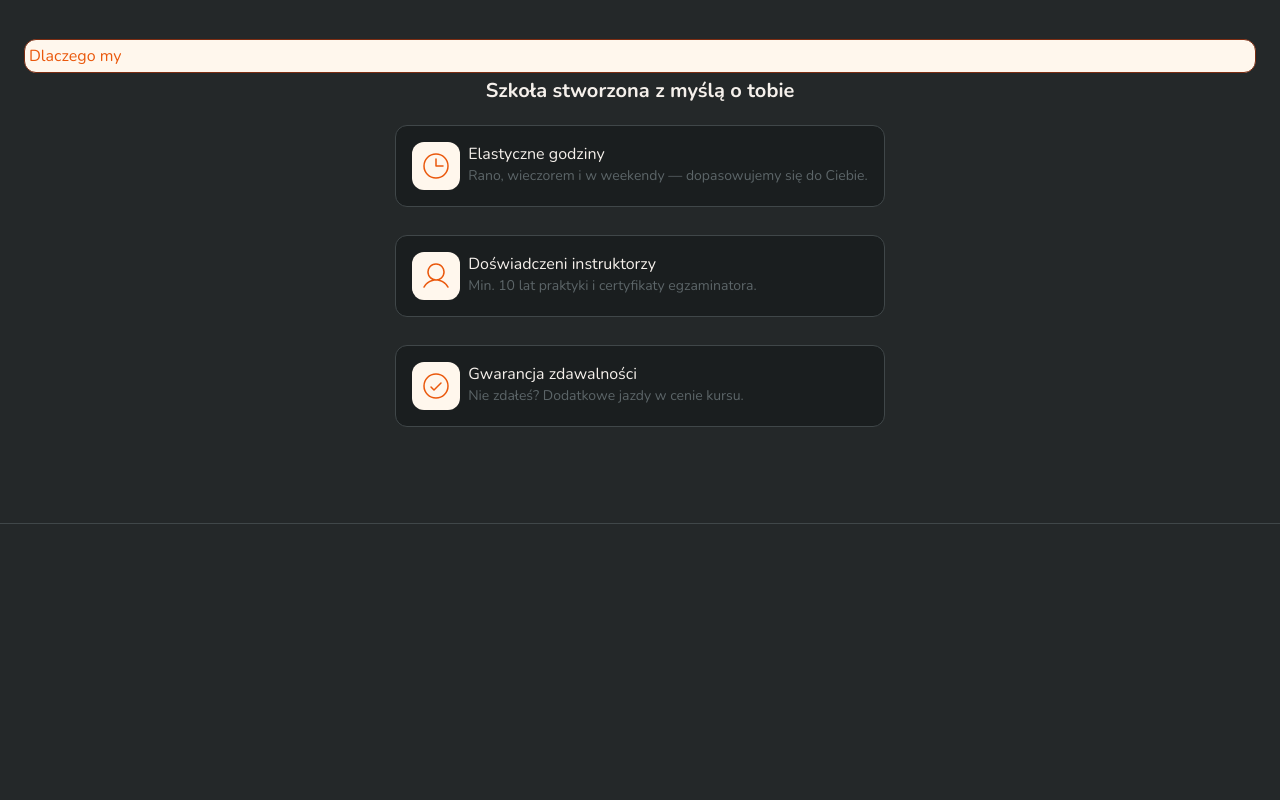
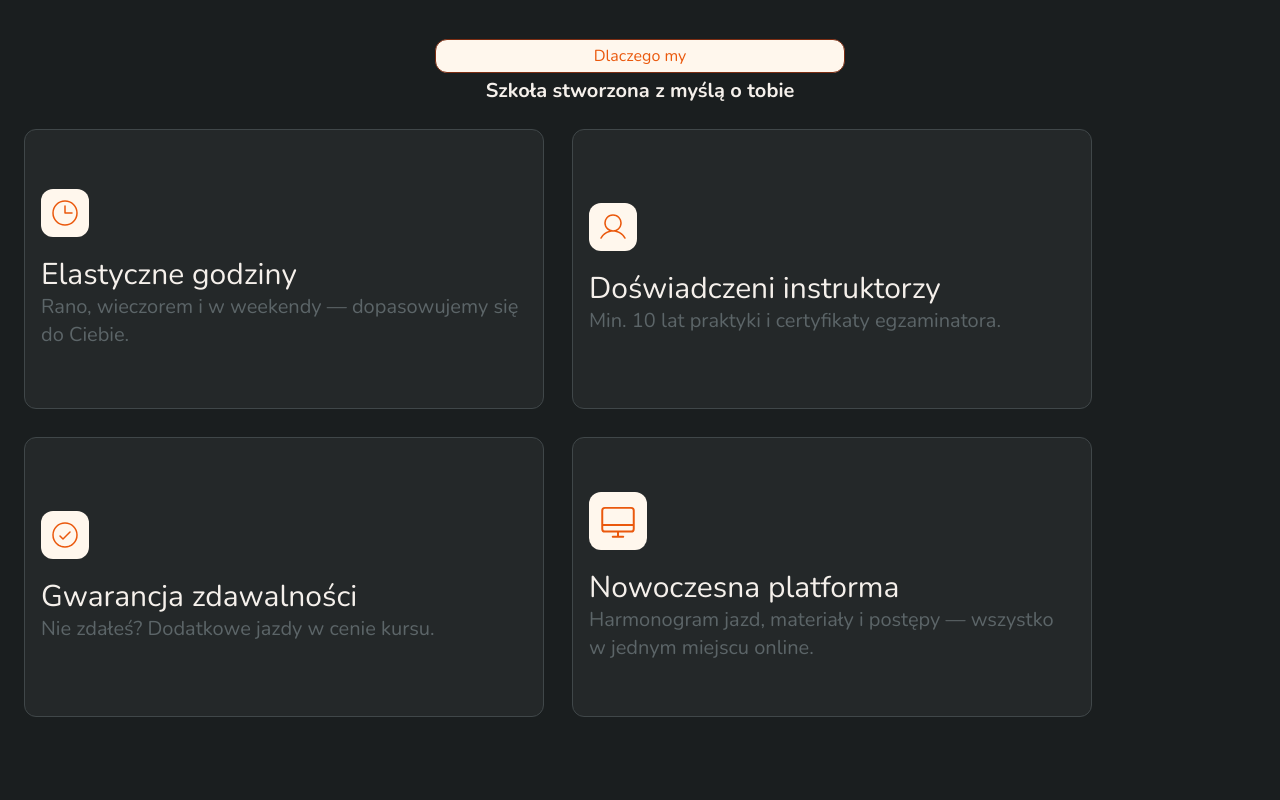
Before and after one commit to NeX0uSman/AkihariDemo, a Next.js app: page /landing in a window 1280 px wide. Shown: the part 980-1780 px from the top of the page. Built offline with nearby package versions, Linux system fonts and the light colour scheme.

Commit message:
whyus for pc Ready

```diff
--- a/src/app/components/Hero.tsx
+++ b/src/app/components/Hero.tsx
@@ -6,7 +6,7 @@ const Hero = () => {
   return (
     <section className="h-auto bg-(--bg-tertiary) w-full">
       {/*All page wrapper */}
-      <section className="flex flex-col gap-7 items-center justify-around md:w-[70vw] w-full py-16 px-6 md:py-24 mx-auto flex-1 md:flex-row border-b border-(--border)">
+      <section className="flex flex-col gap-7 items-center justify-around md:w-[70vw] w-full py-16 px-6 md:py-24 mx-auto flex-1 md:flex-row">
         {/* Левая колонка */}
         <div className="flex flex-col items-start gap-5 md:w-[30vw]">
           <div className="flex flex-row justify-center items-center bg-(--pill-bg) border border-(--pill-border) rounded-full text-xs md:text-xl font-medium">
--- a/src/app/components/WhyUs.tsx
+++ b/src/app/components/WhyUs.tsx
@@ -1,13 +1,12 @@
 "use client";
-import { CheckCircleIcon, ClockIcon, UserIcon } from "@phosphor-icons/react";
+import { CheckCircleIcon, ClockIcon, DesktopIcon, UserIcon } from "@phosphor-icons/react";
 import React from "react";
 
 const WhyUs = () => {
   return (
-    <section className="flex flex-col items-center gap-4 bg-(--bg-tertiary) h-auto py-5 px-6 md:py-24 mx-auto border-b border-(--border)">
-
+    <section className="flex flex-col items-center gap-5 bg-(--bg-secondary) h-auto py-5 px-6 md:py-24 mx-auto border-b border-t border-(--border)">
       <div className="w-full h-auto flex flex-col items-center">
-        <div className="rounded-xl w-full h-auto border border-(--accent-border) bg-(--pill-bg) p-1 text-(--accent)">
+        <div className="rounded-xl w-full md:w-1/3 h-auto md:text-center border border-(--accent-border) bg-(--pill-bg) p-1 text-(--accent)">
           Dlaczego my
         </div>
 
@@ -16,42 +15,55 @@ const WhyUs = () => {
         </p>
       </div>
 
-      <div className="flex flex-col gap-7">
-        <div className="p-4 flex flex-row items-start gap-2 bg-(--bg-secondary) rounded-xl border border-(--border)">
+      <div className="flex flex-col gap-7 md:flex-row md:flex-wrap">
+        <div className="p-4 flex flex-row items-start md:flex-col md: justify-center md:gap-5 gap-2 bg-(--bg-tertiary) rounded-xl border border-(--border) md:w-130 md:h-70">
           <div className="p-2 bg-(--pill-bg) rounded-xl">
             <ClockIcon size={32} weight="light" color="#EA580C" />
           </div>
 
           <div className="">
-            <h1>Elastyczne godziny</h1>
-            <p className="text-(--text-muted) text-sm">
+            <h1 className="md:text-3xl">Elastyczne godziny</h1>
+            <p className="text-(--text-muted) text-sm md:text-xl">
               Rano, wieczorem i w weekendy — dopasowujemy się do Ciebie.
             </p>
           </div>
         </div>
 
-        <div className="p-4 flex flex-row items-start gap-2 bg-(--bg-secondary) rounded-xl border border-(--border)">
+        <div className="p-4 flex flex-row items-start md:flex-col md: justify-center md:gap-5 gap-2 bg-(--bg-tertiary) rounded-xl border border-(--border) md:w-130 md:h-70">
           <div className="p-2 bg-(--pill-bg) rounded-xl">
             <UserIcon size={32} weight="light" color="#EA580C" />
           </div>
 
           <div className="">
-            <h1>Doświadczeni instruktorzy</h1>
-            <p className="text-(--text-muted) text-sm">
+            <h1 className="md:text-3xl">Doświadczeni instruktorzy</h1>
+            <p className="text-(--text-muted) text-sm md:text-xl">
               Min. 10 lat praktyki i certyfikaty egzaminatora.
             </p>
           </div>
         </div>
 
-        <div className="p-4 flex flex-row items-start gap-2 bg-(--bg-secondary) rounded-xl border border-(--border)">
+        <div className="p-4 flex flex-row items-start md:flex-col md: justify-center md:gap-5 gap-2 bg-(--bg-tertiary) rounded-xl border border-(--border) md:w-130 md:h-70">
           <div className="p-2 bg-(--pill-bg) rounded-xl">
             <CheckCircleIcon size={32} weight="light" color="#EA580C" />
           </div>
 
           <div className="">
-            <h1>Gwarancja zdawalności</h1>
-            <p className="text-(--text-muted) text-sm">
+            <h1 className="md:text-3xl">Gwarancja zdawalności</h1>
+            <p className="text-(--text-muted) text-sm md:text-xl">
               Nie zdałeś? Dodatkowe jazdy w cenie kursu.
+            </p>
+          </div>
+        </div>
+
+        <div className="p-4 flex flex-row items-start md:flex-col md: justify-center md:gap-5 gap-2 bg-(--bg-tertiary) rounded-xl border border-(--border) md:w-130 md:h-70">
+          <div className="p-2 bg-(--pill-bg) rounded-xl">
+            <DesktopIcon size={42} weight="light"  color="#EA580C"/>
+          </div>
+
+          <div className="">
+            <h1 className="md:text-3xl">Nowoczesna platforma</h1>
+            <p className="text-(--text-muted) text-sm md:text-xl">
+              Harmonogram jazd, materiały i postępy — wszystko w jednym miejscu online.
             </p>
           </div>
         </div>
```
